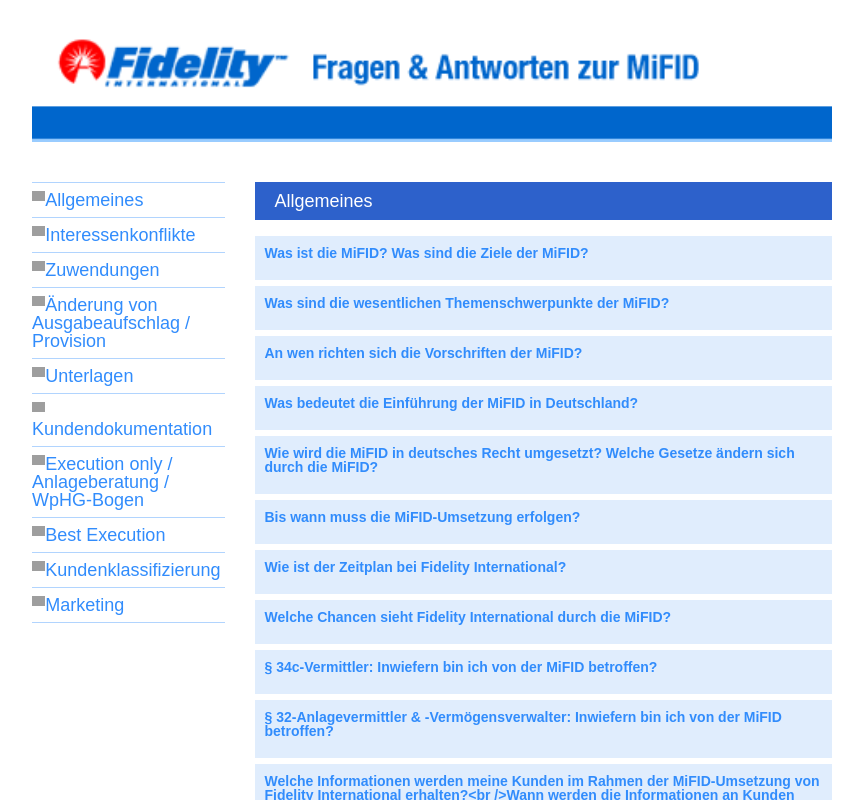
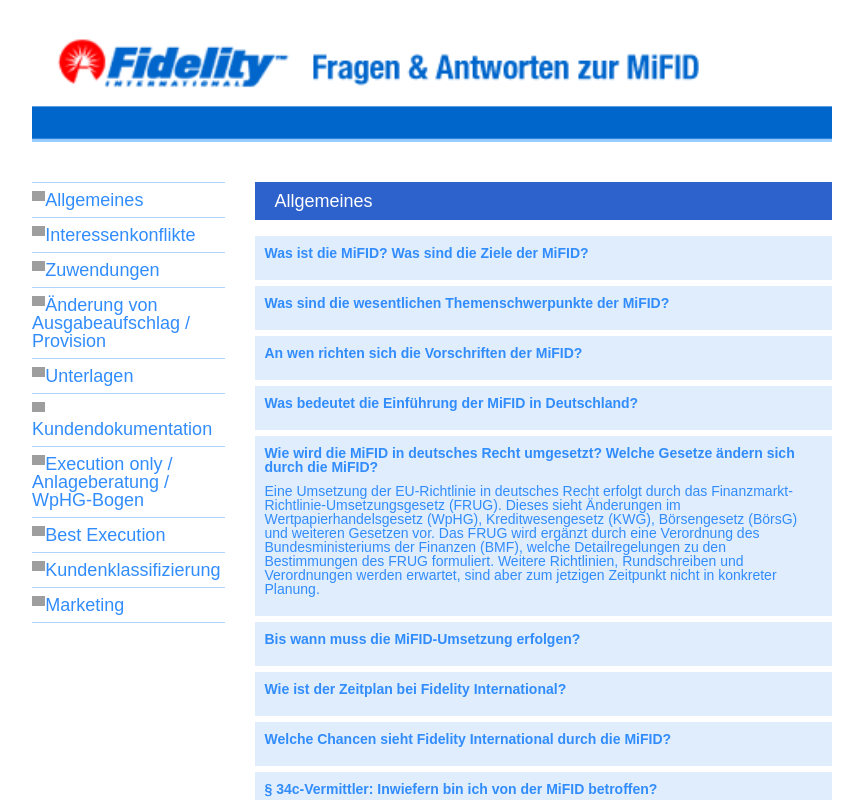
Before and after one commit to lacriman/faq-system, a React (Create React App) app: page / in a window 1280 px wide. Both pictures are taken after a click on the element 751 px from the left and 459 px from the top of the page. Shown: the top 800 px of the page, without its empty margins (208-1071 px from the left). Built offline with nearby package versions, Linux system fonts and the light colour scheme; grey boxes are pictures that could not be loaded.

Commit message:
feat: implement FAQ accordion for toggling answers

```diff
--- a/src/components/FAQ.jsx
+++ b/src/components/FAQ.jsx
@@ -24,6 +24,13 @@
                         >
                            {question.frage}
                         </div>
+
+                        {/* Show answer if the question is expanded */}
+                        {expandedQuestionId === question.id && (
+                           <div className="faq-answer">
+                              <div dangerouslySetInnerHTML={{__html: question.antwort}} />
+                           </div>
+                        )}
                      </div>
                   ))}
                </div>
```
Also changed, not shown: src/components/Accordion.jsx (deleted).
